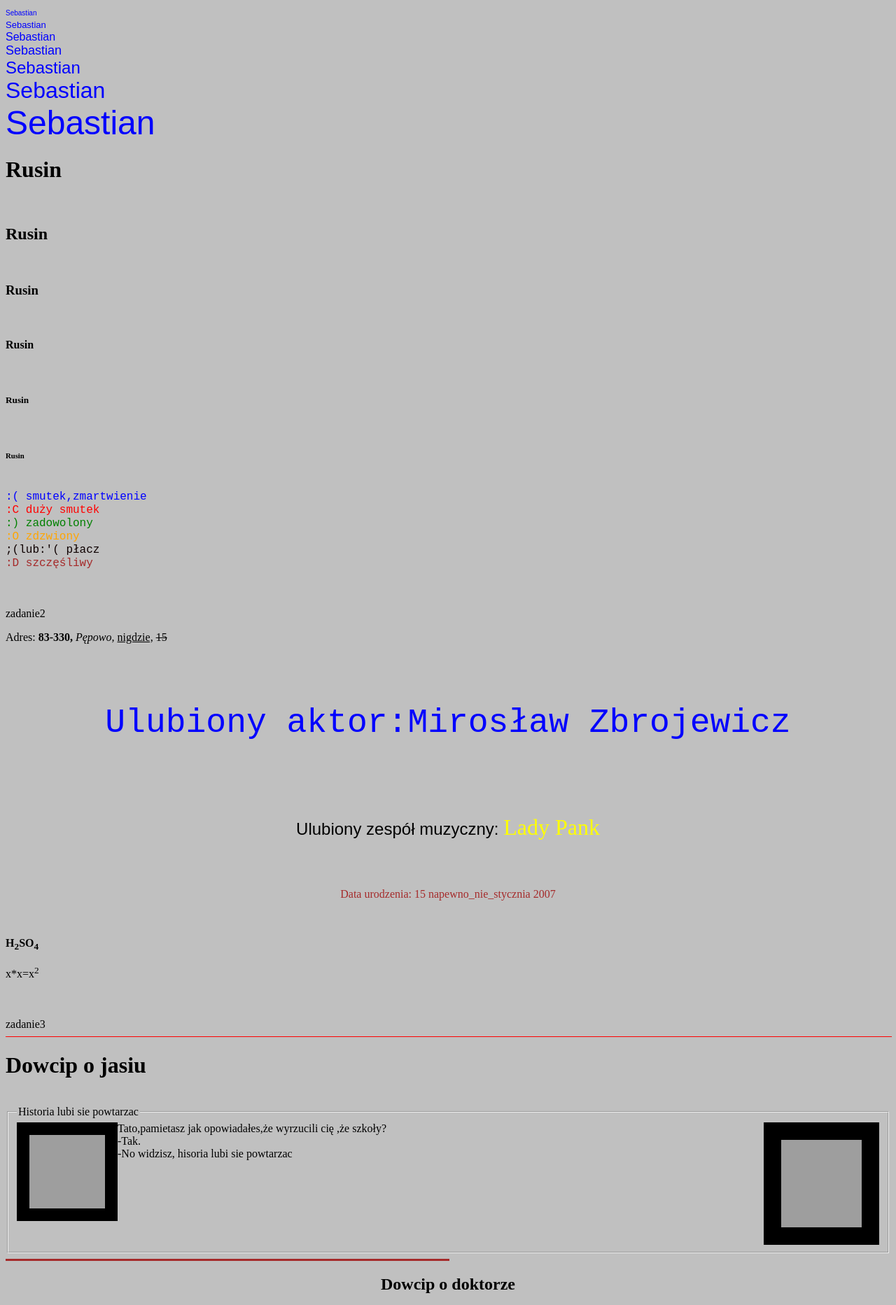
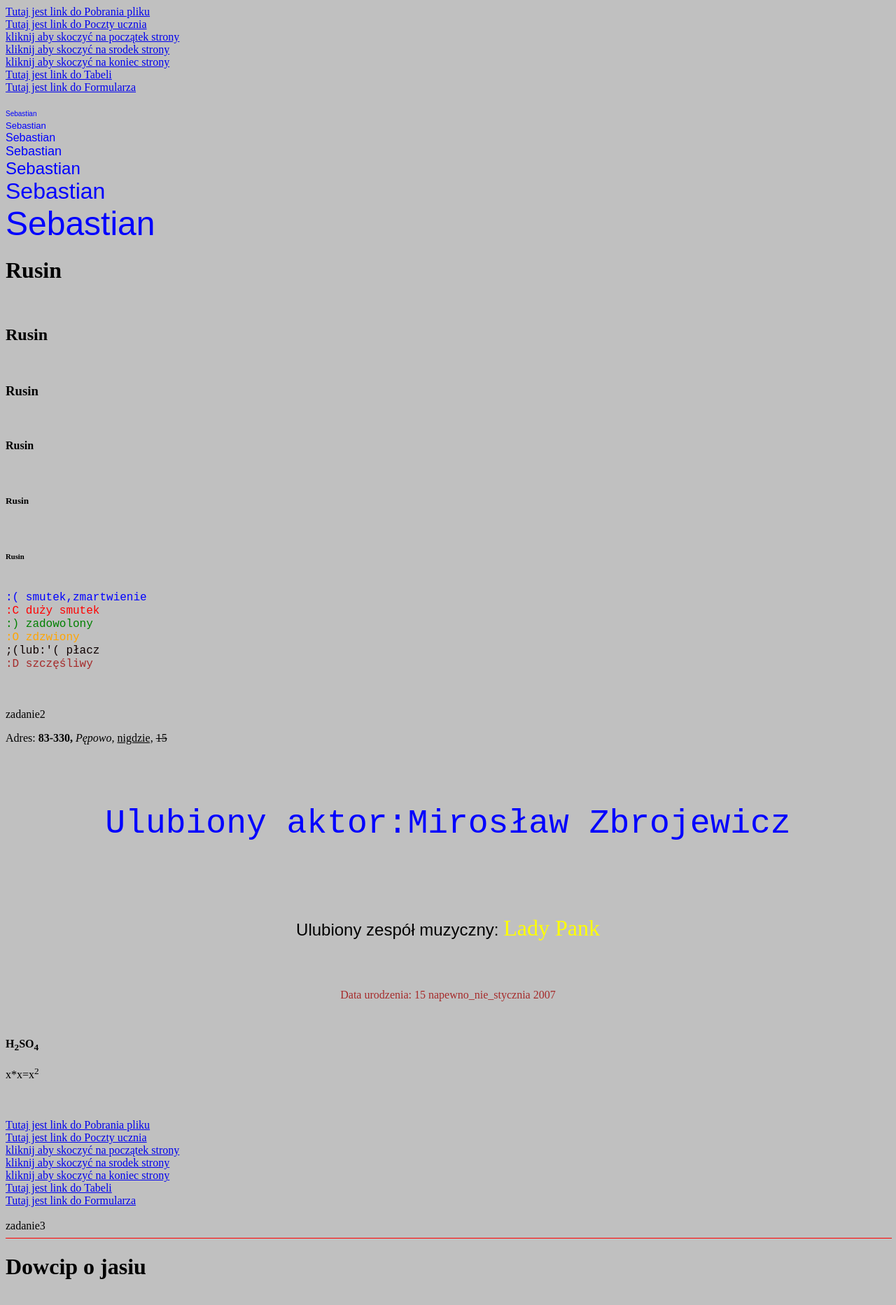
Before and after one commit to jbculanekutwy69/repozytorium, a plain HTML site: page index.html in a window 1280 px wide. Shown: the top 1865 px of the page at 70% size. Drawn offline with Linux system fonts and the light colour scheme; grey boxes are pictures that could not be loaded.

Commit message:
Update index.html

```diff
--- a/index.html
+++ b/index.html
@@ -6,6 +6,14 @@
               <title> </title>
        </head>
         <body>
+<A HREF="plik_Rusin.html"> Tutaj jest link do Pobrania pliku </A><br>
+<A HREF="poczta_Rusin.html"> Tutaj jest link do Poczty ucznia</A><br>
+<a href="#skok_poczatek">kliknij aby skoczyć na początek strony</a><br>
+<a href="#skok_srodek">kliknij aby skoczyć na srodek strony</a><br>
+<a href="#skok_koniec">kliknij aby skoczyć na koniec strony</a><br>
+<A HREF="tabela_Rusin.html"> Tutaj jest link do Tabeli </A><br>
+<A HREF="Formularz_Rusin.html"> Tutaj jest link do Formularza </A><br>
+<br>
 <a name="skok_poczatek"></a>
 <font color="blue" size="1" face="Arial"> Sebastian </font>  <br>
 <font color="blue" size="2" face="Arial"> Sebastian </font>  <br>
@@ -48,7 +56,14 @@ zadanie2<br>
 <br>
  x*x=x<sup>2</sup> <br>
 <br><br><br>
-
+<A HREF="plik_Rusin.html"> Tutaj jest link do Pobrania pliku </A><br>
+<A HREF="poczta_Rusin.html"> Tutaj jest link do Poczty ucznia</A><br>
+<a href="#skok_poczatek">kliknij aby skoczyć na początek strony</a><br>
+<a href="#skok_srodek">kliknij aby skoczyć na srodek strony</a><br>
+<a href="#skok_koniec">kliknij aby skoczyć na koniec strony</a><br>
+<A HREF="tabela_Rusin.html"> Tutaj jest link do Tabeli </A><br>
+<A HREF="Formularz_Rusin.html"> Tutaj jest link do Formularza </A><br>
+<br>
 zadanie3<br>
 <body bgcolor="silver">
 <HR SIZE=1 WIDTH=100% ALIGN=LEFT COLOR=red>
```
